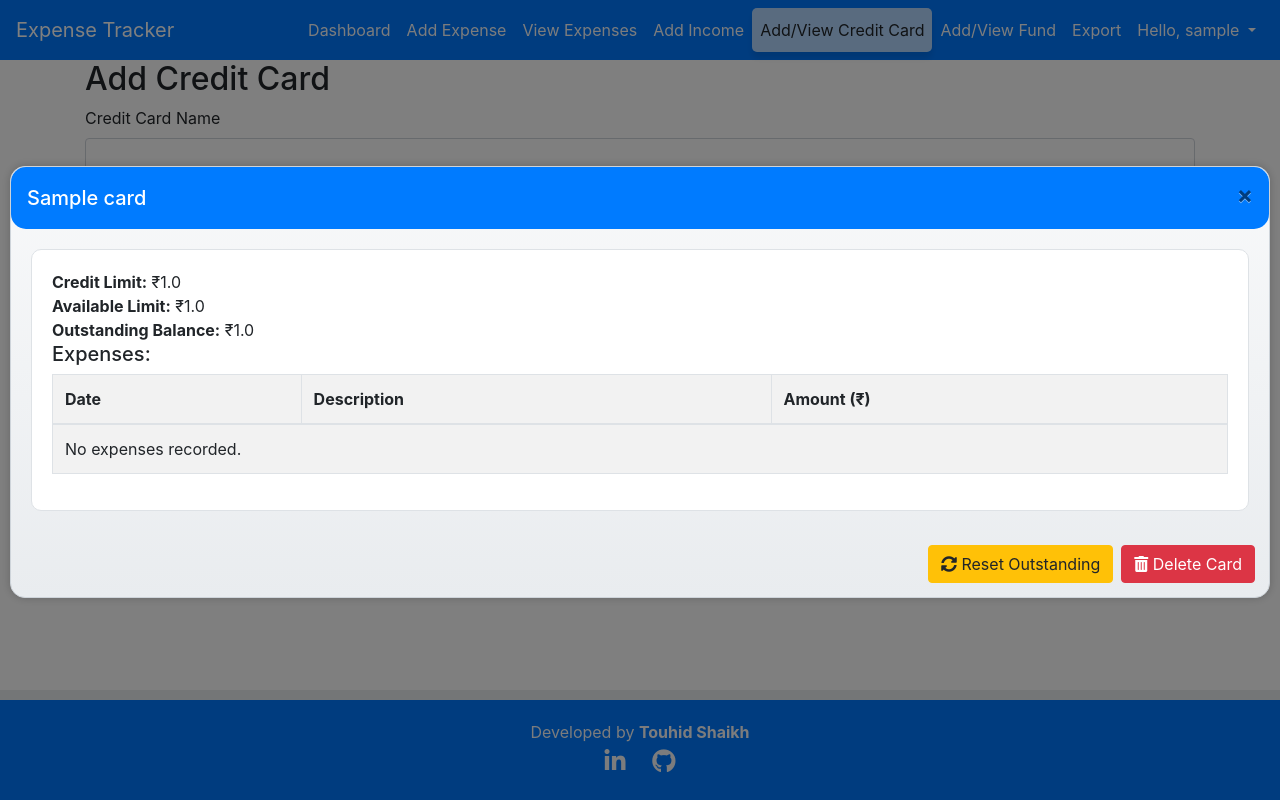
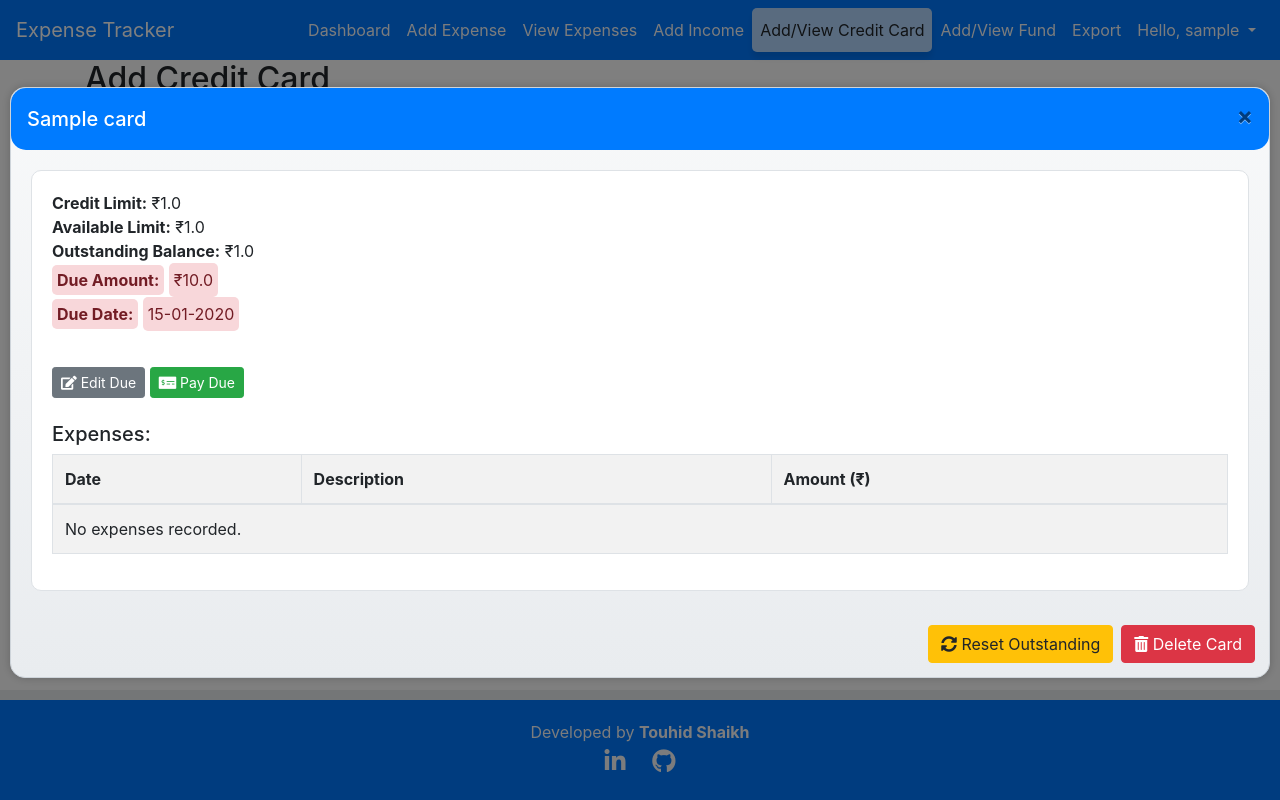
Before and after one commit to tauhidalam/expense-tracker-in1, a Flask app: page /add_credit_card in a window 1280 px wide, after a click that opens the changed part. Run offline with Flask 3, Linux system fonts and the light colour scheme; a user stored in the database is signed in; tables that the repository leaves empty hold one stand-in row (values such as "Sample post"); some libraries are stand-ins or nearby versions.

Commit message:
Modified credit card to accomodated due amount & date, added credit card sheet in export file

```diff
--- a/app.py
+++ b/app.py
@@ -65,7 +65,9 @@ class CreditCard(db.Model):
     name = db.Column(db.String(150), nullable=False)
     credit_limit = db.Column(db.Float, nullable=False)
     available_limit = db.Column(db.Float, nullable=False)  # Existing field
-    outstanding = db.Column(db.Float, nullable=False, default=0.0)  # New field
+    outstanding = db.Column(db.Float, nullable=False, default=0.0)  # Existing field
+    due_amount = db.Column(db.Float, nullable=True, default=0.0)  # New field
+    due_date = db.Column(db.Date, nullable=True)  # New field
 
 class Fund(db.Model):
     id = db.Column(db.Integer, primary_key=True)
@@ -270,6 +272,13 @@ def dashboard():
         if expense.date.month == current_month and expense.date.year == current_year
         and expense.spend_source in ['Cash', 'Online/UPI', 'Cashback']
     )
+    total_due = sum(card.due_amount for card in credit_cards)
+    if total_due > 45000:
+        due_color = 'darkred'
+    elif total_due > 20000:
+        due_color = 'lightcoral'
+    else:
+        due_color = 'green'
     # Calculate total funds for the current month
     # Consolidate funds by type
     current_month_funds = [fund for fund in funds if fund.allocation_date.month == current_month and fund.allocation_date.year == current_year]
@@ -283,7 +292,7 @@ def dashboard():
             consolidated_funds[fund.fund_type] = fund.amount
 
     # Calculate current month funds to calculate available amount for current month
-        consolidated_current_month_funds = {}
+    consolidated_current_month_funds = {}
     for fund in current_month_funds:
         if fund.fund_type in consolidated_current_month_funds:
             consolidated_current_month_funds[fund.fund_type] += fund.amount
@@ -312,10 +321,12 @@ def dashboard():
     else:
         outstanding_color = 'green'
 
+
+
     # Render the dashboard without plots
     return render_template('dashboard.html', expenses=recent_expenses, funds=current_month_funds, credit_cards=credit_cards,
                            total_available=total_available, balance_color=balance_color,
-                           total_outstanding=total_outstanding, outstanding_color=outstanding_color,consolidated_funds=consolidated_funds)
+                           total_outstanding=total_outstanding, outstanding_color=outstanding_color,consolidated_funds=consolidated_funds,total_due=total_due,due_color=due_color)
 
 
 @app.route('/generate_plots', methods=['POST'])
@@ -535,6 +546,7 @@ def add_income():
     recent_incomes = Income.query.filter_by(user_id=user_id).order_by(Income.date.desc()).limit(10).all()
     return render_template('add_income.html', form=form, recent_incomes=recent_incomes)
 
+from datetime import datetime
 
 @app.route('/add_credit_card', methods=['GET', 'POST'])
 @login_required
@@ -579,8 +591,47 @@ def add_credit_card():
             flash('Credit Card deleted successfully!', 'success')
             return redirect(url_for('add_credit_card'))
 
+    # Handle updating due amount and due date
+    if request.method == 'POST' and 'due_amount' in request.form and 'due_date' in request.form:
+        card_id = int(request.form['card_id'])
+        credit_card = CreditCard.query.get(card_id)
+        if credit_card:
+            credit_card.due_amount = float(request.form['due_amount'])
+            credit_card.due_date = datetime.strptime(request.form['due_date'], '%Y-%m-%d').date()
+            db.session.commit()
+            flash('Credit card due details updated successfully!', 'success')
+            return redirect(url_for('add_credit_card'))
+
     # Fetch all credit cards for the current user
     credit_cards = CreditCard.query.filter_by(user_id=user_id).all()
+
+    if request.method == 'POST' and 'pay_due' in request.form:
+        card_id = int(request.form['pay_due'])
+        credit_card = CreditCard.query.get(card_id)
+        if credit_card:
+            due_amount = credit_card.due_amount
+            due_date = credit_card.due_date
+
+            if due_amount and due_date:
+                # Reset due amount
+                credit_card.due_amount = 0.0
+                db.session.commit()
+
+                # Add expense entry
+                expense = Expense(
+                    user_id=user_id,
+                    credit_card_name=credit_card.name,
+                    date=datetime.now().date(),
+                    amount=due_amount,
+                    description=f'{credit_card.name} {datetime.now().strftime("%B %Y")} Due Paid',
+                    spend_source='Online/UPI',
+                    category='Credit Card Repayment'
+                )
+                db.session.add(expense)
+                db.session.commit()
+
+                flash('Due amount paid and expense recorded successfully!', 'success')
+                return redirect(url_for('add_credit_card'))
 
     # Fetch all expenses for each credit card
     credit_card_expenses = {}
@@ -692,36 +743,40 @@ def export_report():
     return render_template('export_report.html', report_url=None)
 
 
-
 def generate_report(start_date, end_date, entry_type):
     user_id = current_user.id
 
     # Fetch data based on entry_type and date range
+    expenses = []
+    incomes = []
+    funds = []
+    credit_cards = []
+
+    if entry_type == 'all' or entry_type == 'expenses':
+        expenses = Expense.query.filter_by(user_id=user_id).filter(Expense.date.between(start_date, end_date)).all()
+
+    if entry_type == 'all' or entry_type == 'incomes':
+        incomes = Income.query.filter_by(user_id=user_id).filter(Income.date.between(start_date, end_date)).all()
+
+    if entry_type == 'all' or entry_type == 'funds':
+        funds = Fund.query.filter_by(user_id=user_id).filter(Fund.allocation_date.between(start_date, end_date)).all()
+
     if entry_type == 'all':
-        expenses = Expense.query.filter_by(user_id=user_id).filter(Expense.date.between(start_date, end_date)).all()
-        incomes = Income.query.filter_by(user_id=user_id).filter(Income.date.between(start_date, end_date)).all()
-        funds = Fund.query.filter_by(user_id=user_id).filter(Fund.allocation_date.between(start_date, end_date)).all()
-    elif entry_type == 'expenses':
-        expenses = Expense.query.filter_by(user_id=user_id).filter(Expense.date.between(start_date, end_date)).all()
-        incomes = []
-        funds = []
-    elif entry_type == 'incomes':
-        incomes = Income.query.filter_by(user_id=user_id).filter(Income.date.between(start_date, end_date)).all()
-        expenses = []
-        funds = []
-    elif entry_type == 'funds':
-        funds = Fund.query.filter_by(user_id=user_id).filter(Fund.allocation_date.between(start_date, end_date)).all()
-        expenses = []
-        incomes = []
-    else:
-        return None
+        credit_cards = CreditCard.query.filter_by(user_id=user_id).all()
 
     # Create an Excel writer
     output = BytesIO()
     with pd.ExcelWriter(output, engine='xlsxwriter') as writer:
         # Add data to sheets
         if expenses:
-            df_expenses = pd.DataFrame([model_to_dict(e) for e in expenses])
+            df_expenses = pd.DataFrame([{
+                'date': e.date.strftime('%Y-%m-%d'),
+                'description': e.description,
+                'amount': e.amount,
+                'spend_source': e.spend_source,
+                'category': e.category,
+                'credit_card': CreditCard.query.get(e.credit_card_name).name if e.credit_card_name else None
+            } for e in expenses])
             df_expenses.to_excel(writer, sheet_name='Expenses', index=False)
 
         if incomes:
@@ -740,6 +795,16 @@ def generate_report(start_date, end_date, entry_type):
             } for f in funds])
             df_funds.to_excel(writer, sheet_name='Funds', index=False)
 
+        if credit_cards:
+            df_credit_cards = pd.DataFrame([{
+                'name': cc.name,
+                'limit': cc.credit_limit,
+                'available_limit': cc.available_limit,
+                'outstanding': cc.outstanding,
+                'due_date': cc.due_date.strftime('%Y-%m-%d') if cc.due_date else None
+            } for cc in credit_cards])
+            df_credit_cards.to_excel(writer, sheet_name='Credit Cards', index=False)
+
     # Reset the stream position to the beginning
     output.seek(0)
 
@@ -751,7 +816,8 @@ def model_to_dict(model_instance):
         'description': model_instance.description,
         'amount': model_instance.amount,
         'spend_source': model_instance.spend_source,
-        'category': model_instance.category
+        'category': model_instance.category,
+        'credit_card': model_instance.credit_card_name if model_instance.spend_source == 'Credit Card' else None
 
     }
 
--- a/templates/add_credit_card.html
+++ b/templates/add_credit_card.html
@@ -48,7 +48,7 @@
 <button type="button" class="btn btn-info btn-sm" data-toggle="modal" data-target="#cardDetailsModal{{ card.id }}">
     <i class="fas fa-eye"></i>
 </button>
-<!-- Modal -->
+
 <!-- Modal -->
 <div class="modal fade" id="cardDetailsModal{{ card.id }}" tabindex="-1" role="dialog" aria-labelledby="cardDetailsModalLabel" aria-hidden="true">
     <div class="modal-dialog modal-dialog-centered" role="document">
@@ -64,7 +64,43 @@
                     <p><strong>Credit Limit:</strong> ₹{{ card.credit_limit }}</p>
                     <p><strong>Available Limit:</strong> ₹{{ card.available_limit }}</p>
                     <p><strong>Outstanding Balance:</strong> ₹{{ card.outstanding }}</p>
-                    <h5>Expenses:</h5>
+
+                    <!-- Due Amount and Due Date Display -->
+                    <div class="due-info">
+                        <p><strong class="due-label">Due Amount:</strong> <span class="due-value">₹{{ card.due_amount or 'N/A' }}</span></p>
+                        <p><strong class="due-label">Due Date:</strong> <span class="due-value">{{ card.due_date.strftime('%d-%m-%Y') if card.due_date else 'N/A' }}</span></p>
+                    </div>
+
+                    <!-- Edit Due Button -->
+                    <button type="button" class="btn btn-secondary btn-sm mt-3" data-toggle="collapse" data-target="#editDueForm{{ card.id }}" aria-expanded="false" aria-controls="editDueForm{{ card.id }}">
+                        <i class="fas fa-edit"></i> Edit Due
+                    </button>
+
+                    <!-- Pay Due Button -->
+                    <form method="POST" action="{{ url_for('add_credit_card') }}" style="display:inline;" onsubmit="return confirmPayDue();">
+                        {{ form.hidden_tag() }}
+                        <input type="hidden" name="pay_due" value="{{ card.id }}">
+                        <button type="submit" class="btn btn-success btn-sm mt-3" {% if card.due_amount == 0 %}disabled{% endif %}><i class="fas fa-money-check-alt"></i> Pay Due</button>
+                    </form>
+
+                    <!-- Edit Due Form -->
+                    <div class="collapse mt-3" id="editDueForm{{ card.id }}">
+                        <form method="POST" action="{{ url_for('add_credit_card') }}">
+                            {{ form.hidden_tag() }}
+                            <div class="form-group">
+                                <label for="due_amount{{ card.id }}">Due Amount:</label>
+                                <input type="number" class="form-control" id="due_amount{{ card.id }}" name="due_amount" value="{{ card.due_amount or 0.0 }}" required>
+                            </div>
+                            <div class="form-group">
+                                <label for="due_date{{ card.id }}">Due Date:</label>
+                                <input type="date" class="form-control" id="due_date{{ card.id }}" name="due_date" value="{{ card.due_date.strftime('%Y-%m-%d') if card.due_date else '' }}" required>
+                            </div>
+                            <input type="hidden" name="card_id" value="{{ card.id }}">
+                            <button type="submit" class="btn btn-primary">Save Changes</button>
+                        </form>
+                    </div>
+
+                    <h5 class="mt-4">Expenses:</h5>
                     <table class="table table-bordered">
                         <thead>
                             <tr>
@@ -104,6 +140,8 @@
         </div>
     </div>
 </div>
+
+
                     </td>
                 </tr>
             {% endfor %}
@@ -140,21 +178,27 @@
             background: white;
         }
 
-.card-details p, .card-details ul {
-    margin: 0;
-    padding: 0;
+        .due-info {
+            margin-bottom: 20px;
         }
 
-.card-details ul {
-    list-style-type: none;
+        .due-label {
+            background-color: #f8d7da;
+            color: #721c24;
+            padding: 5px;
+            border-radius: 5px;
         }
 
-.card-details li {
-    padding: 5px 0;
+        .due-value {
+            background-color: #f8d7da;
+            color: #721c24;
+            padding: 5px;
+            border-radius: 5px;
+            display: inline-block;
         }
 
-.card-details .font-weight-bold {
-    font-weight: bold;
+        .card-details p {
+            margin: 0;
         }
 
         .modal-dialog {
@@ -167,9 +211,8 @@
                 font-size: 14px;
             }
         }
+    </style>
 
-
-    </style>
 
     <script>
         function confirmResetOutstanding() {
@@ -179,5 +222,9 @@
         function confirmDeleteCard() {
             return confirm('Are you sure you want to delete this credit card? This action cannot be undone.');
         }
+
+        function confirmPayDue() {
+            return confirm('Are you sure you want to pay the due amount? This will reset the due amount and record an expense.');
+        }
     </script>
     {% endblock %}
```
Also changed, not shown: migrations/versions/17b9e1f6d71f_added_due_amount_and_due_date_to_.py (added, +34 -0 lines), templates/dashboard.html (+9 -5 lines). Lines whose indentation alone changed are shown as unchanged.
